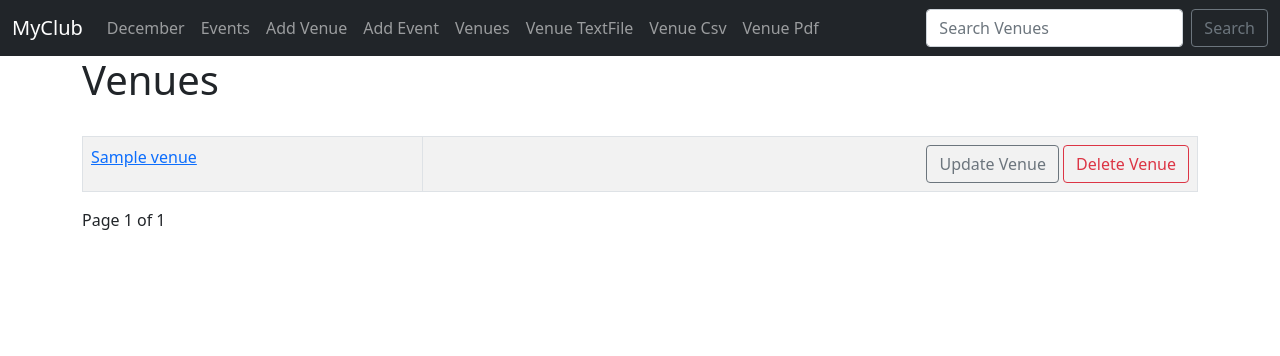
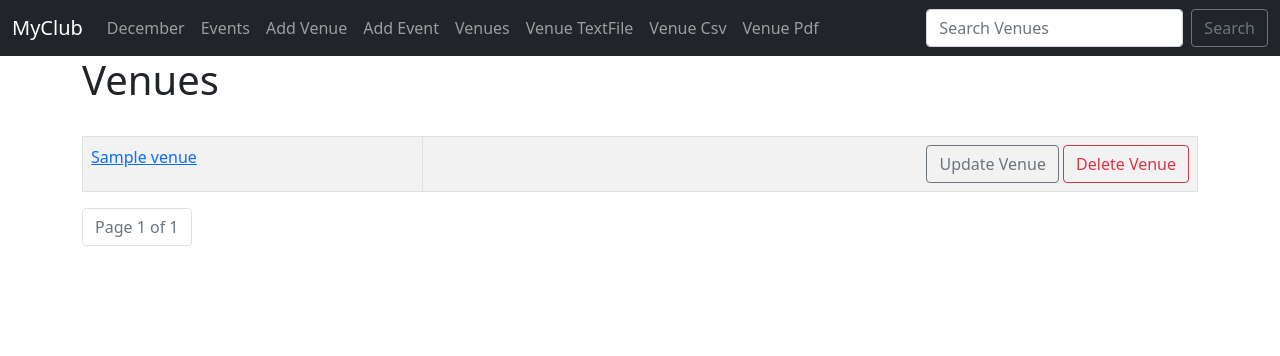
Before and after one commit to TimzOwen/events, a Django app: template events/templates/events/venue.html in a window 1280 px wide. Shown: the top 356 px of the page. Run offline with Django 4.2, Linux system fonts and the light colour scheme; the template is opened without the code that fills it: most values are stand-ins (such as "Sample title", 1, 10 or a date in 2020).

Commit message:
bootstrap paginator

```diff
--- a/events/templates/events/venue.html
+++ b/events/templates/events/venue.html
@@ -10,7 +10,7 @@
                 </td>
                 <td align="right">
                     <a href="{% url 'update-venue' venue.id %}" class="btn btn-outline-secondary">Update Venue</a>
-                    <a href="{% url 'delete-venue' venue.id%}" class="btn btn-outline-danger ">Delete Venue</a>
+                    <a href="{% url 'delete-venue' venue.id %}" class="btn btn-outline-danger ">Delete Venue</a>
                 </td>
             </tr>
         {% endfor %}
@@ -22,13 +22,18 @@
     {#    Current Page.....{{ venues.number }}<br>#}
     {#    Number of Pages ..{{ venues.paginator.num_pages }}<br>#}
     {#    <hr><br><br>#}
+    <nav aria-label="Page navigation example">
+        <ul class="pagination">
+
     {% if venues.has_previous %}
-        <a href="?page=1">&laquo First</a>
-        <a href="?page={{ venues.previous_page_number }}">Previous</a>
+        <li class="page-item"> <a class="page-link" href="?page=1">&laquo First</a></li>
+        <li class="page-item"> <a class="page-link" href="?page={{ venues.previous_page_number }}">Previous</a></li>
     {% endif %}
-    Page {{ venues.number }} of {{ venues.paginator.num_pages }}
+    <li class="page-item disabled"><a href="#" class="page-link"> Page {{ venues.number }} of {{ venues.paginator.num_pages }}</a></li>
     {% if venues.has_next %}
-        <a href="?page={{ venues.next_page_number }}">Next</a>
-        <a href="?page={{ venues.paginator.num_pages }}">Last &raquo</a>
+        <li class="page-item"> <a class="page-link" href="?page={{ venues.next_page_number }}">Next</a></li>
+        <li class="page-item"> <a class="page-link" href="?page={{ venues.paginator.num_pages }}">Last &raquo</a></li>
     {% endif %}
+     </ul>
+        </nav>
 {% endblock %}
--- a/events/views.py
+++ b/events/views.py
@@ -126,7 +126,7 @@ def show_venue(request, venue_id):
 
 def list_venues(request):
     venue_list = Venue.objects.all().order_by("name")
-    paginator = Paginator(Venue.objects.all(), 3)
+    paginator = Paginator(Venue.objects.all(), 2)
     page = request.GET.get('page')
     venues = paginator.get_page(page)
     return render(request, 'events/venue.html',
```
Lines whose indentation alone changed are shown as unchanged.
